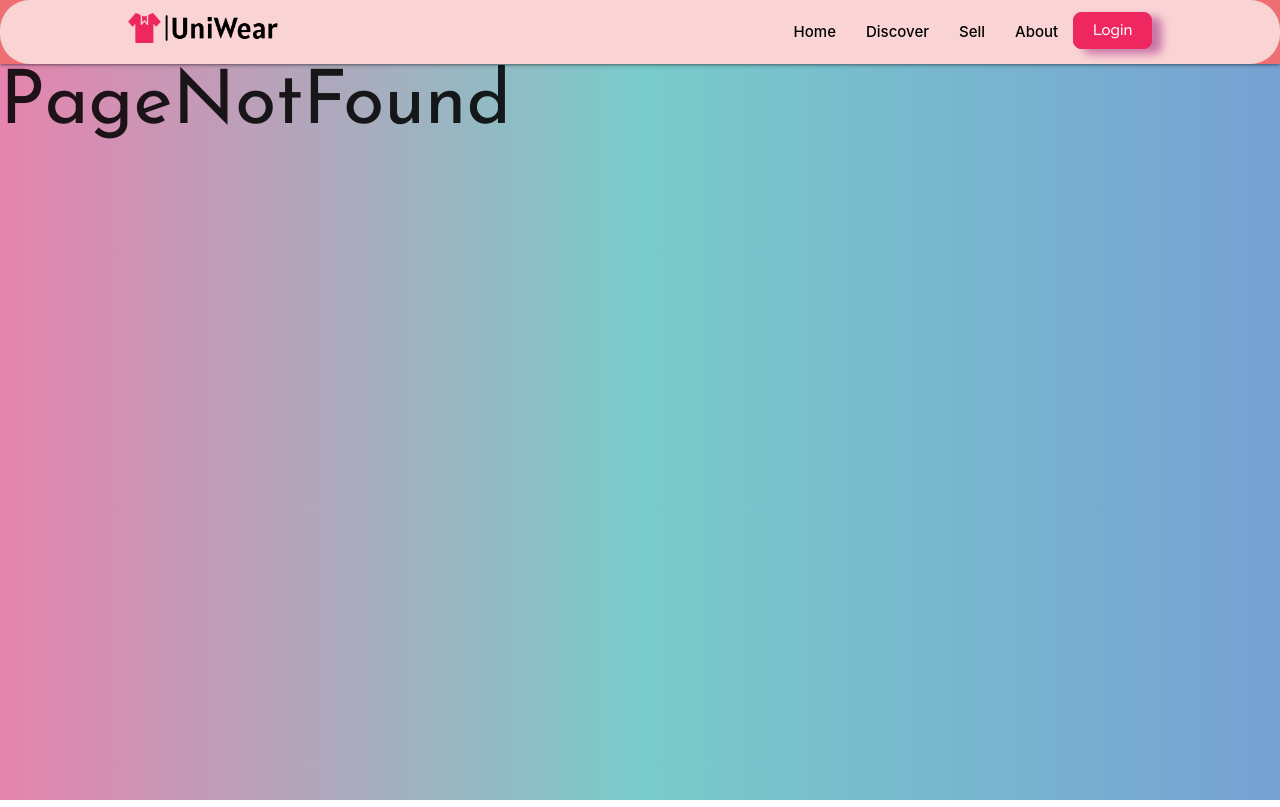
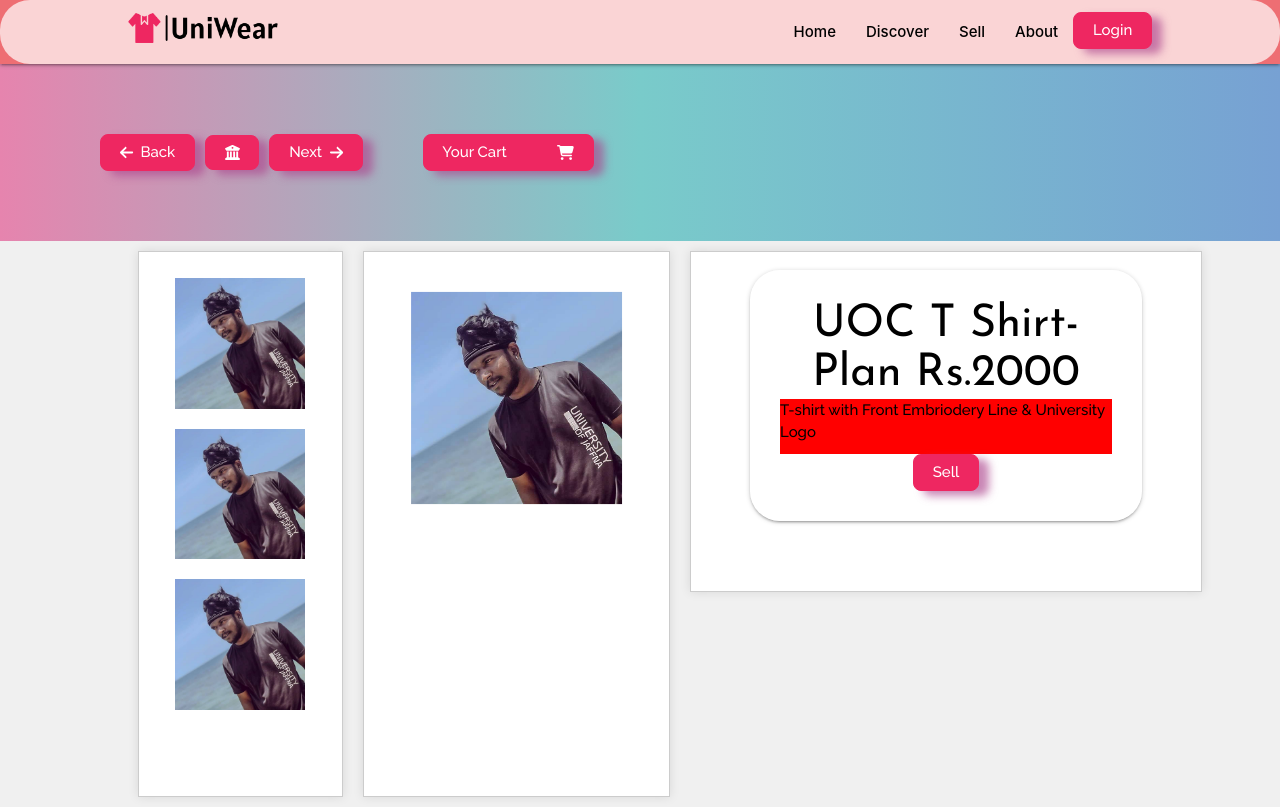
Before and after one commit to SGopinath89/IT32322024UniTshirtapp, a React (Vite) app: page /Uniwear/Post in a window 1280 px wide. Built offline with nearby package versions, Linux system fonts and the light colour scheme.

Commit message:
create new jsx and css files and do the upper part of Post page

```diff
--- a/package.json
+++ b/package.json
@@ -12,6 +12,7 @@
   "dependencies": {
     "@fortawesome/fontawesome-svg-core": "^6.5.2",
     "@fortawesome/free-brands-svg-icons": "^6.5.2",
+    "@fortawesome/free-solid-svg-icons": "^6.5.2",
     "@fortawesome/react-fontawesome": "^0.2.2",
     "@mui/icons-material": "^5.15.17",
     "@splinetool/react-spline": "^4.0.0",
--- a/src/App.jsx
+++ b/src/App.jsx
@@ -10,6 +10,7 @@ import Login from './pages/Login/Login';
 import Test from './pages/Test/Test';
 import PageNotFound from './pages/PageNotFound/PageNotFound';
 import SignUp from './pages/SignUp/SignUp';
+import Post from './pages/Post/Post';
 import './App.css';
 
 function App() {
@@ -39,6 +40,7 @@ function App() {
           <Route path='/UniWear/UniWear' element={<Test setShowNav={setShowNav} />} />
           <Route path='/UniWear/*' element={<PageNotFound setShowNav={setShowNav} />} />
           <Route path='/UniWear/signup' element={<SignUp setShowNav={setShowNav} />} />
+          <Route path='/Uniwear/Post' element={<Post setShowNav={setShowNav} />} />
         </Routes>
       </BrowserRouter>
     </>
--- /dev/null
+++ b/src/pages/Post/Post.css
@@ -0,0 +1,191 @@
+.icon-buttons {
+    display: flex;
+    gap: 10px;
+    justify-content: left;
+    align-items: center;
+    margin: 20px;
+    margin-left: 100px;
+
+}
+
+.button-icon {
+    justify-content: center;
+    margin: 50px;
+    gap: 50px;
+}
+
+.main-container {
+    display: flex;
+    justify-content: space-between;
+    padding: 0% 10%;
+    background-color: #f0f0f0;
+    height: auto;
+
+}
+
+.column {
+    margin: 10px 10px;
+    padding: 10px;
+    background-color: #ffffff;
+    border: 1px solid #ccc;
+    box-shadow: 0 0 10px rgba(0, 0, 0, 0.1);
+    overflow-y:auto;
+    height: auto;
+}
+
+.column1 {
+   flex: 0 0 20%;
+}
+
+.column2 {
+   flex: 0 0 30%;
+}
+
+.column3 {
+   flex: 0 0 50%;
+   height: 50%;
+}
+
+.column1 {
+    display: flex;
+    flex-direction: column;
+    align-items: center;
+}
+
+@media (max-width: 768px) {
+    .main.container {
+        flex-direction: column;
+        padding: 20px 5%;
+        height: auto;
+    }
+    .column {
+        margin: 10px 0;
+        flex: 1 0 auto;
+    }
+}
+
+.image-content {
+    width: 80%;
+    color: black;
+    backdrop-filter: blur(64px);
+    display: flex; /* Use flexbox for layout */
+    align-items: center;
+    flex-direction: column;
+    justify-content: space-between;
+    margin-bottom: 4rem;
+    min-height: 30vh;
+    max-height: 80vh;
+    border-radius: 30px;
+    border: none;
+    z-index: 2;
+    padding: 3%;
+    text-align: center; /* Center-align text inside the card */
+    flex-wrap: wrap;
+}
+
+.image-section {
+    position: relative;
+    width: 100%;
+    height: auto;
+    display: flex;
+    align-items: center;
+    justify-content: center;
+    flex-direction: column;
+}
+
+.image-content-text {
+    flex: 1;
+    padding: 20px;
+}
+
+.image-body1 {
+    flex: 1; /* Allow the image body to grow and shrink */
+    display: flex; /* Use flexbox to center the image */
+    justify-content: center; /* Center the image horizontally */
+    align-items: center; /* Center the image vertically */
+    margin: 10px 0; /* Optional: Add some space between images */
+    height: 130px;
+    width: 130px;
+}
+
+.image-body2 {
+    flex: 1;
+    margin-top: 10%;
+    display: flex;
+    align-items: center;
+    justify-content: center;
+    height: 100%;
+    width: 100%;
+
+}
+
+.image-body3 {
+    flex: 1;
+    padding: 20px;
+    display: flex;
+    align-items: center;
+    justify-content: center;
+  }
+
+.image-body1 img {
+    width: 100%; /* Ensure the images take full width of the container */
+    height: auto; /* Maintain the aspect ratio */
+    transition: transform 0.3s ease; /* Add transition for smooth effect */
+}
+
+.image-body2 img {
+    width: 100%; /* Ensure the images take full width of the container */
+    height: auto; /* Maintain the aspect ratio */
+    transition: transform 0.3s ease; /* Add transition for smooth effect */
+    object-fit: cover;
+}
+
+  .image-body img {
+    max-width: 100%;
+    height: auto;
+    transition: transform 0.3s ease; /* Add transition for smooth effect */
+  }
+
+  .image-content:hover .image-content-text{
+    transform: rotateX(6deg) rotateY(10deg);
+    box-shadow: 10px 5px 8px rgba(172, 69, 141, 0.65);
+    transition: all 300ms ease-in-out;
+  }
+
+  .image-content:hover .image-body img{
+    transform: rotateX(6deg) rotateY(10deg);
+    box-shadow: 10px 5px 8px rgba(172, 69, 141, 0.65);
+    transition: all 300ms ease-in-out;
+  }
+
+  .content-section {
+    position: relative;
+    width: 100%;
+    height: 70%;
+    display: flex;
+    align-items: center;
+    justify-content: center;
+  }
+
+  .card-section-text {
+    background-color: red;
+    width: 100%;
+    text-align: left;
+  }
+
+  .home-card {
+    width: 80%;
+  }
+
+  .para1 {
+    text-align: left;
+  }
+
+  @media (max-width: 480px) {
+    .text-container {
+        padding: 5px; /* Further adjust padding for very small screens */
+    }
+    .card-section-text{
+      width:100%;
+    }
+  }
--- /dev/null
+++ b/src/pages/Post/Post.jsx
@@ -0,0 +1,64 @@
+import { FontAwesomeIcon } from '@fortawesome/react-fontawesome';
+import { faArrowLeft, faArrowRight, faUniversity, faShoppingCart } from '@fortawesome/free-solid-svg-icons';
+import './Post.css'; // Make sure to import your CSS file
+import '../../index.css';
+import Img1 from '../../assets/348428189_988640645839983_6693744623780082422_n.jpg';
+
+export default function Post(){
+    return(
+        <>
+            <div className="icon-buttons">
+                <button>
+                    <FontAwesomeIcon icon={faArrowLeft} /> Back
+                </button>
+                <button>
+                    <FontAwesomeIcon icon={faUniversity} />
+                </button>
+                <button>
+                    Next <FontAwesomeIcon icon={faArrowRight} />
+                </button>
+                <button className="button-icon">
+                Your Cart <FontAwesomeIcon icon={faShoppingCart} />
+                </button>
+            </div>
+            <div className="main-container">
+                <div className="column column1">
+                    <div className="image-section">
+                        <div className="image-content">
+                            <div className="image-body1">
+                                <img src = {Img1} width={"30%"}/>
+                            </div>
+                            <div className="image-body1">
+                                <img src = {Img1} width={"30%"}/>
+                            </div>
+                            <div className="image-body1">
+                                <img src = {Img1} width={"30%"}/>
+                            </div>
+                        </div>
+                    </div>
+                </div>
+                <div className="column column2">
+                    <div className="image-section">
+                        <div className="image-content">
+                            <div className="image-body2">
+                                <img src = {Img1} width={"30%"}/>
+                            </div>
+                        </div>
+                    </div>
+                </div>
+                <div className="column column3">
+                    <div className="content-section">
+                        <div className="card home-card">
+                            <h2>UOC T Shirt-Plan Rs.2000</h2>
+                            <div className="card-section-text">
+                                <p className='para1'>T-shirt with Front Embriodery Line & University Logo</p>
+                            </div>
+                            <a href="./sell"><button>Sell</button></a>
+                        </div>
+                    </div>
+                </div>
+            </div>
+
+        </>
+    );
+}
```
Also changed, not shown: 1 other file (tests, documents, lock files or other folders).
